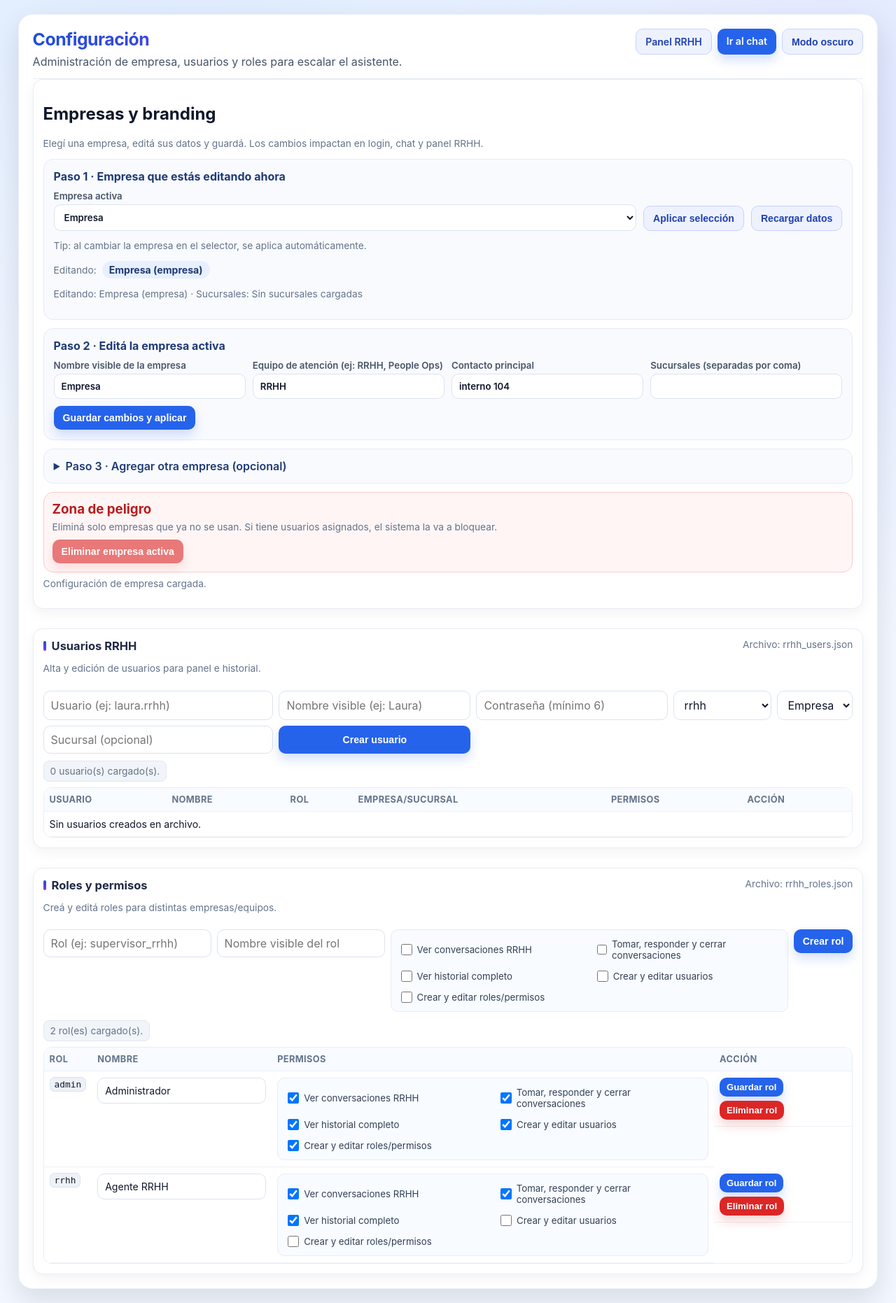
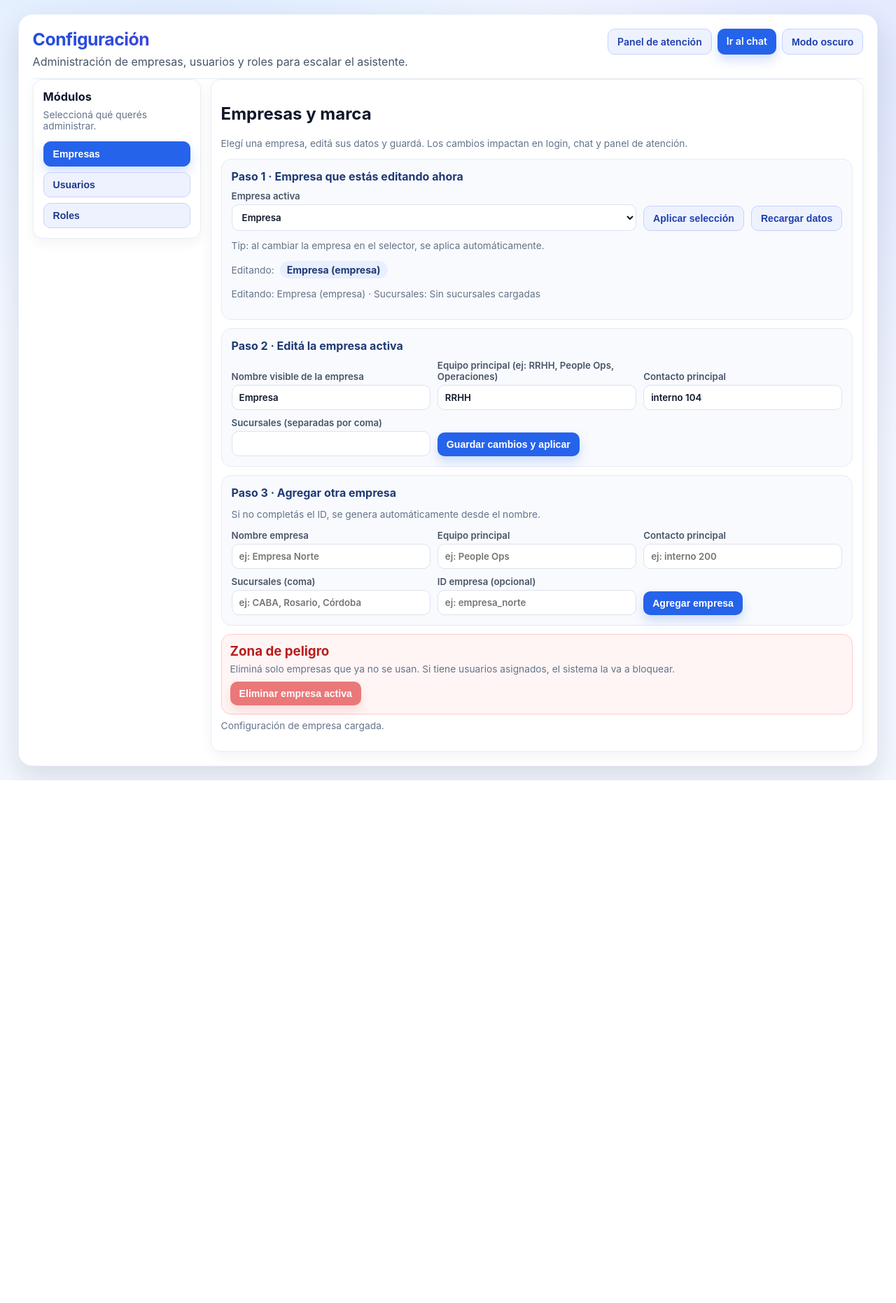
Before and after one commit to deboraq/ChatBotRRHH, a Flask app: page /configuracion in a window 1280 px wide. Shown: the whole page at 70% size. After the commit the page ends 1115 px from the top, so only its background shows below. Run offline with Flask 3, Linux system fonts and the light colour scheme; data that the repository does not hold is empty.

Commit message:
Redesign settings with sidebar modules and visible company creation
Co-authored-by: deboraq <deboraq@users.noreply.github.com>

```diff
--- a/static/configuracion.css
+++ b/static/configuracion.css
@@ -8,9 +8,67 @@
   border: 1px solid #e9eef8;
 }
 
-.config-grid {
+.config-layout {
+  display: grid;
+  grid-template-columns: 240px minmax(0, 1fr);
+  gap: 14px;
+  align-items: start;
+}
+
+.config-sidebar {
+  position: sticky;
+  top: 16px;
+}
+
+.config-sidebar h2 {
+  margin: 0 0 8px;
+  font-size: 1.02rem;
+}
+
+.config-sidebar > .subtle {
+  margin-top: 0;
+}
+
+.config-nav {
+  display: flex;
+  flex-direction: column;
+  gap: 8px;
+  margin-top: 10px;
+}
+
+.config-nav button {
+  width: 100%;
+  text-align: left;
+  justify-content: flex-start;
+  background: #eef2ff;
+  color: #1e3a8a;
+  border: 1px solid #c7d2fe;
+  box-shadow: none;
+}
+
+.config-nav button:hover {
+  background: #e0e7ff;
+  color: #1e3a8a;
+}
+
+.config-nav button.active {
+  background: #2563eb;
+  border-color: #2563eb;
+  color: #fff;
+  box-shadow: 0 8px 16px rgba(37, 99, 235, 0.2);
+}
+
+.config-content {
   display: grid;
   gap: 14px;
+}
+
+.config-section {
+  display: none;
+}
+
+.config-section.active {
+  display: block;
 }
 
 .companies-panel > .subtle {
@@ -47,14 +105,8 @@
   font-size: 0.88rem;
 }
 
-.create-company-box summary {
-  cursor: pointer;
-  font-weight: 600;
-  color: #1f3b74;
-}
-
-.create-company-box[open] summary {
-  margin-bottom: 10px;
+.create-company-box h3 {
+  margin-bottom: 8px;
 }
 
 .general-settings-form {
--- a/templates/configuracion.html
+++ b/templates/configuracion.html
@@ -3,7 +3,7 @@
   <head>
     <meta charset="UTF-8" />
     <meta name="viewport" content="width=device-width, initial-scale=1.0" />
-    <title>Configuración - Chatbot RRHH</title>
+    <title>Configuración - Asistente</title>
     <link rel="stylesheet" href="{{ url_for('static', filename='rrhh.css') }}" />
     <link rel="stylesheet" href="{{ url_for('static', filename='configuracion.css') }}" />
   </head>
@@ -12,13 +12,13 @@
       <header class="rrhh-header">
         <div>
           <h1>Configuración</h1>
-          <p>Administración de empresa, usuarios y roles para escalar el asistente.</p>
+          <p>Administración de empresas, usuarios y roles para escalar el asistente.</p>
           {% if auth_enabled and rrhh_user %}
           <p class="subtle">Sesión: {{ rrhh_user.display_name }} ({{ rrhh_user.username }})</p>
           {% endif %}
         </div>
         <div class="header-actions">
-          <a class="btn ghost" href="/rrhh">Panel RRHH</a>
+          <a class="btn ghost" href="/rrhh">Panel de atención</a>
           <a class="btn" href="/" target="_blank" rel="noopener">Ir al chat</a>
           <button id="theme-toggle" class="ghost" type="button">Modo oscuro</button>
           {% if auth_enabled %}
@@ -29,12 +29,29 @@
         </div>
       </header>
 
-      <div class="config-grid">
+      <div class="config-layout">
+        <aside class="panel config-sidebar">
+          <h2>Módulos</h2>
+          <p class="subtle">Seleccioná qué querés administrar.</p>
+          <nav id="config-nav" class="config-nav">
             {% if can_manage_general %}
-        <section class="panel companies-panel">
-          <h2>Empresas y branding</h2>
+            <button type="button" data-section-target="empresas">Empresas</button>
+            {% endif %}
+            {% if can_manage_users %}
+            <button type="button" data-section-target="usuarios">Usuarios</button>
+            {% endif %}
+            {% if can_manage_roles %}
+            <button type="button" data-section-target="roles">Roles</button>
+            {% endif %}
+          </nav>
+        </aside>
+
+        <div class="config-content">
+          {% if can_manage_general %}
+          <section class="panel companies-panel config-section" data-section-key="empresas">
+            <h2>Empresas y marca</h2>
             <p class="subtle">
-            Elegí una empresa, editá sus datos y guardá. Los cambios impactan en login, chat y panel RRHH.
+              Elegí una empresa, editá sus datos y guardá. Los cambios impactan en login, chat y panel de atención.
             </p>
 
             <div class="company-step">
@@ -68,7 +85,7 @@
                   />
                 </label>
                 <label class="field">
-                Equipo de atención (ej: RRHH, People Ops)
+                  Equipo principal (ej: RRHH, People Ops, Operaciones)
                   <input
                     id="cfg-hr-team-name"
                     type="text"
@@ -95,8 +112,8 @@
               </form>
             </div>
 
-          <details class="company-step create-company-box">
-            <summary>Paso 3 · Agregar otra empresa (opcional)</summary>
+            <div class="company-step create-company-box">
+              <h3>Paso 3 · Agregar otra empresa</h3>
               <p class="subtle">Si no completás el ID, se genera automáticamente desde el nombre.</p>
               <form id="new-company-form" class="general-settings-form new-company-form">
                 <label class="field">
@@ -104,11 +121,11 @@
                   <input id="new-company-name" type="text" placeholder="ej: Empresa Norte" required />
                 </label>
                 <label class="field">
-                Equipo RRHH
-                <input id="new-company-hr-team-name" type="text" placeholder="ej: RRHH" required />
+                  Equipo principal
+                  <input id="new-company-hr-team-name" type="text" placeholder="ej: People Ops" required />
                 </label>
                 <label class="field">
-                Contacto RRHH
+                  Contacto principal
                   <input id="new-company-hr-contact" type="text" placeholder="ej: interno 200" required />
                 </label>
                 <label class="field">
@@ -123,7 +140,7 @@
                   <button type="submit">Agregar empresa</button>
                 </div>
               </form>
-          </details>
+            </div>
 
             <div class="danger-zone">
               <h3>Zona de peligro</h3>
@@ -138,17 +155,17 @@
           {% endif %}
 
           {% if can_manage_users %}
-        <section class="panel users-panel">
+          <section class="panel users-panel config-section" data-section-key="usuarios">
             <div class="users-head">
               <div>
-              <h2>Usuarios RRHH</h2>
-              <p class="subtle">Alta y edición de usuarios para panel e historial.</p>
+                <h2>Usuarios y accesos</h2>
+                <p class="subtle">Alta y edición de usuarios para paneles operativos e historial.</p>
               </div>
               <span id="users-file" class="subtle"></span>
             </div>
 
             <form id="create-user-form" class="create-user-form">
-            <input id="new-username" type="text" placeholder="Usuario (ej: laura.rrhh)" required />
+              <input id="new-username" type="text" placeholder="Usuario (ej: laura.operaciones)" required />
               <input id="new-display-name" type="text" placeholder="Nombre visible (ej: Laura)" />
               <input id="new-password" type="password" placeholder="Contraseña (mínimo 6)" required />
               <select id="new-role">
@@ -169,7 +186,7 @@
                     <th>Usuario</th>
                     <th>Nombre</th>
                     <th>Rol</th>
-                  <th>Empresa/Sucursal</th>
+                    <th>Empresa / Sucursal</th>
                     <th>Permisos</th>
                     <th>Acción</th>
                   </tr>
@@ -181,17 +198,17 @@
           {% endif %}
 
           {% if can_manage_roles %}
-        <section class="panel roles-panel">
+          <section class="panel roles-panel config-section" data-section-key="roles">
             <div class="roles-head">
               <div>
                 <h2>Roles y permisos</h2>
-              <p class="subtle">Creá y editá roles para distintas empresas/equipos.</p>
+                <p class="subtle">Creá y editá roles para distintas empresas y equipos.</p>
               </div>
               <span id="roles-file" class="subtle"></span>
             </div>
 
             <form id="create-role-form" class="create-role-form">
-            <input id="new-role-name" type="text" placeholder="Rol (ej: supervisor_rrhh)" required />
+              <input id="new-role-name" type="text" placeholder="Rol (ej: supervisor_operaciones)" required />
               <input id="new-role-display-name" type="text" placeholder="Nombre visible del rol" />
               <div id="new-role-permissions" class="permissions-grid"></div>
               <button type="submit">Crear rol</button>
@@ -214,6 +231,14 @@
             </div>
           </section>
           {% endif %}
+
+          {% if not (can_manage_general or can_manage_users or can_manage_roles) %}
+          <section class="panel">
+            <h2>Sin módulos disponibles</h2>
+            <p class="subtle">Tu usuario no tiene permisos para administrar esta pantalla.</p>
+          </section>
+          {% endif %}
+        </div>
       </div>
     </main>
 
@@ -221,6 +246,9 @@
       const canManageUsers = {{ can_manage_users|tojson }};
       const canManageRoles = {{ can_manage_roles|tojson }};
       const canManageGeneral = {{ can_manage_general|tojson }};
+      const sectionNavButtons = Array.from(document.querySelectorAll("[data-section-target]"));
+      const sectionPanels = Array.from(document.querySelectorAll(".config-section[data-section-key]"));
+      const CONFIG_SECTION_STORAGE_KEY = "config_active_section";
 
       const themeToggleBtn = document.getElementById("theme-toggle");
       const THEME_STORAGE_KEY = "rrhh_panel_theme";
@@ -302,6 +330,60 @@
           localStorage.setItem(THEME_STORAGE_KEY, next);
         } catch (error) {
           // Ignora errores de storage.
+        }
+      }
+
+      function setActiveSection(sectionKey, persist = true) {
+        const key = String(sectionKey || "").trim().toLowerCase();
+        let found = false;
+
+        sectionPanels.forEach((panel) => {
+          const panelKey = String(panel.dataset.sectionKey || "").trim().toLowerCase();
+          const isActive = key && panelKey === key;
+          panel.classList.toggle("active", isActive);
+          panel.hidden = !isActive;
+          if (isActive) found = true;
+        });
+
+        sectionNavButtons.forEach((button) => {
+          const buttonKey = String(button.dataset.sectionTarget || "").trim().toLowerCase();
+          const isActive = found && buttonKey === key;
+          button.classList.toggle("active", isActive);
+          if (isActive) {
+            button.setAttribute("aria-current", "page");
+          } else {
+            button.removeAttribute("aria-current");
+          }
+        });
+
+        if (found && persist) {
+          try {
+            localStorage.setItem(CONFIG_SECTION_STORAGE_KEY, key);
+          } catch (error) {
+            // Ignora errores de storage.
+          }
+        }
+        return found;
+      }
+
+      function setupSectionNavigation() {
+        if (!sectionNavButtons.length || !sectionPanels.length) return;
+
+        sectionNavButtons.forEach((button) => {
+          button.addEventListener("click", () => {
+            setActiveSection(button.dataset.sectionTarget || "");
+          });
+        });
+
+        let preferred = "";
+        try {
+          preferred = localStorage.getItem(CONFIG_SECTION_STORAGE_KEY) || "";
+        } catch (error) {
+          preferred = "";
+        }
+        const firstAvailable = sectionNavButtons[0]?.dataset.sectionTarget || "";
+        if (!setActiveSection(preferred, false)) {
+          setActiveSection(firstAvailable, false);
         }
       }
 
@@ -720,7 +802,7 @@
           branches: parseBranchesText(newCompanyBranchesEl?.value || ""),
         };
         if (!payload.company_name || !payload.hr_team_name || !payload.hr_contact) {
-          throw new Error("Completá nombre, equipo RRHH y contacto.");
+          throw new Error("Completá nombre, equipo y contacto.");
         }
         const response = await fetch("/api/configuracion/empresas", {
           method: "POST",
@@ -779,7 +861,7 @@
           branches: parseBranchesText(cfgCompanyBranchesEl?.value || ""),
         };
         if (!payload.company_id || !payload.company_name || !payload.hr_team_name || !payload.hr_contact) {
-          throw new Error("Completá empresa, equipo RRHH y contacto.");
+          throw new Error("Completá empresa, equipo y contacto.");
         }
         const response = await fetch("/api/configuracion/general", {
           method: "POST",
@@ -1083,6 +1165,7 @@
 
       async function init() {
         applyTheme(getInitialTheme());
+        setupSectionNavigation();
         if (canManageGeneral) {
           try {
             await cargarEmpresas();
```
Also changed, not shown: other parts of static/configuracion.css (+48 -0 lines). Lines whose indentation alone changed are shown as unchanged.
